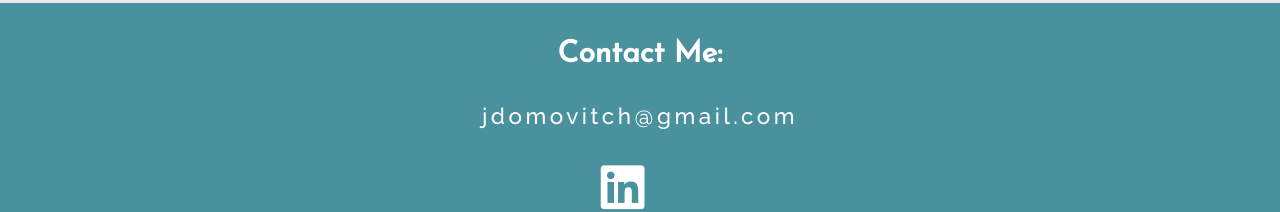
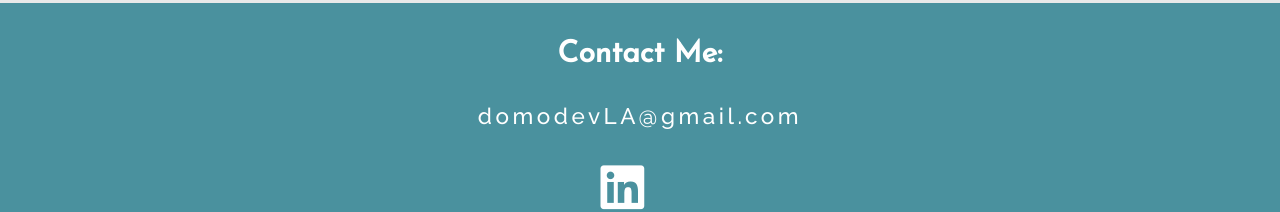
Before and after one commit to jdomo/jd-portfolio, a React (Create React App) app: page / in a window 1280 px wide. Shown: the part 3057-3269 px from the top of the page. Built offline with nearby package versions, Linux system fonts and the light colour scheme; some icons are missing.

Commit message:
add edited resume

```diff
--- a/src/components/Footer.js
+++ b/src/components/Footer.js
@@ -5,7 +5,7 @@ const Footer = () => {
     <footer className="footer" id="contact">
       <div className="footer__content">
         <h3 className="heading-tertiary footer__heading">Contact Me:</h3>
-        <h3 className="heading-tertiary--sub footer__heading footer__heading--sub">jdomovitch@gmail.com</h3>
+        <h3 className="heading-tertiary--sub footer__heading footer__heading--sub">domodevLA@gmail.com</h3>
         <div className="footer__links">
           <a className="footer__link" href="https://www.linkedin.com/in/josephdomovitch" target="_blank" rel="noopener noreferrer">
             <i className="fab fa-linkedin" id="linked-in"></i>
```
Also changed, not shown: 1 other file (tests, documents, lock files or other folders).
